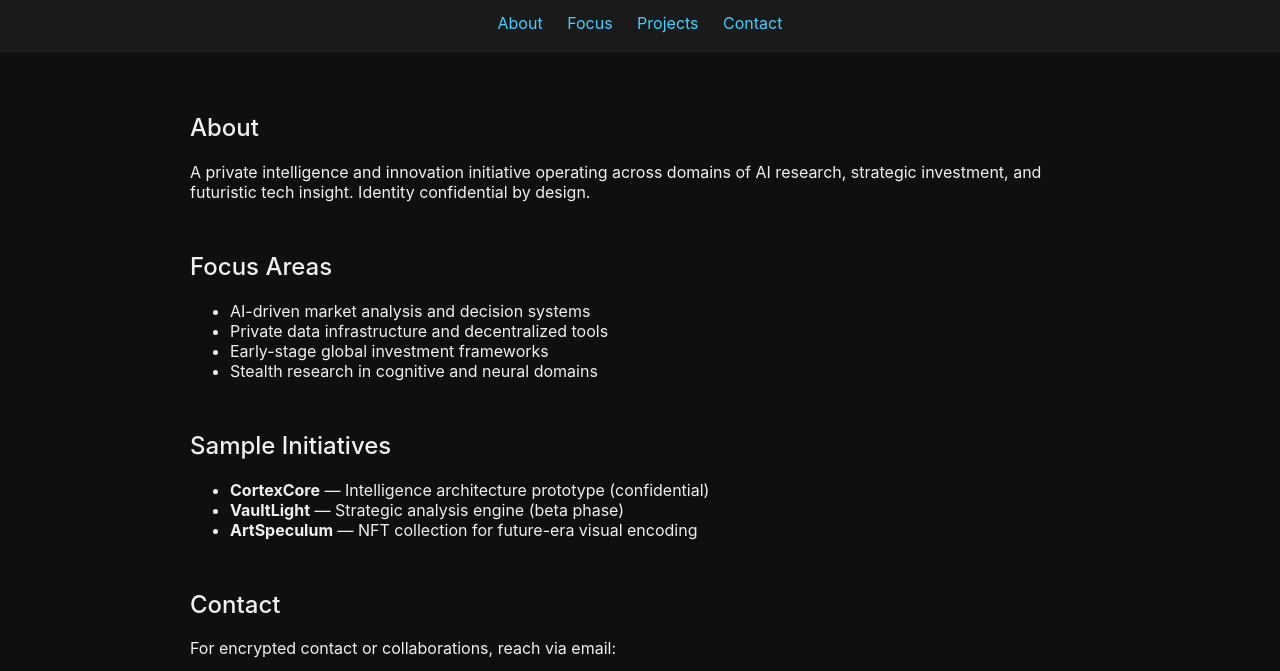
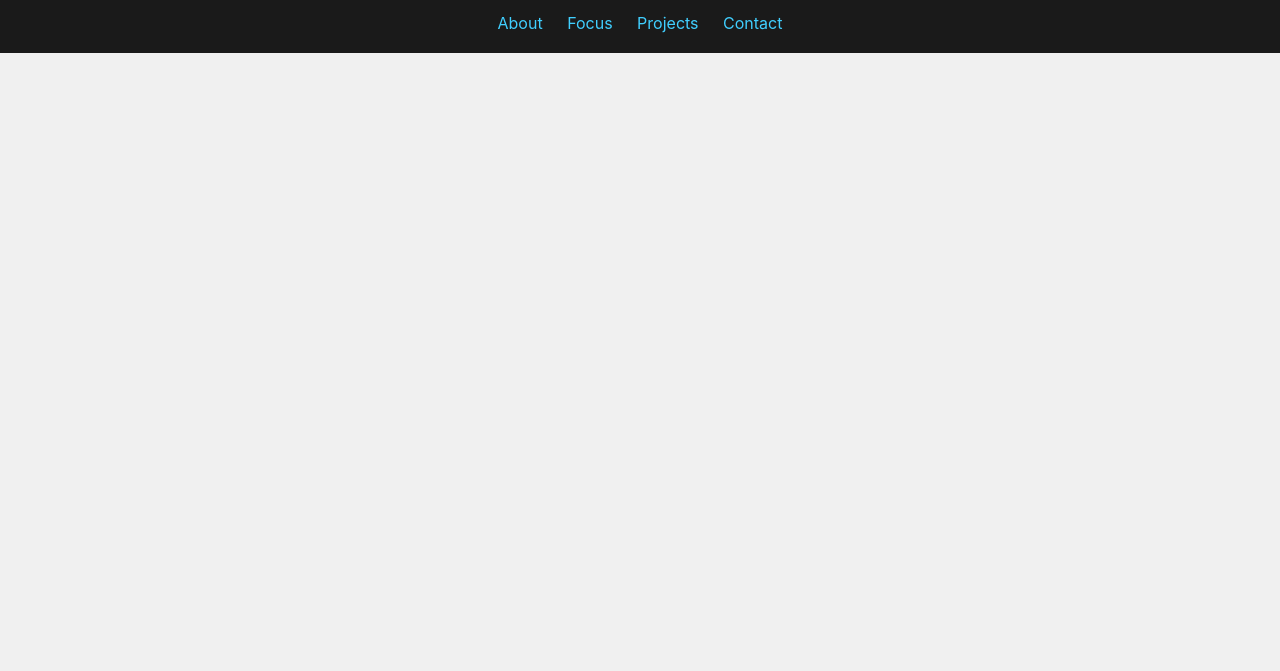
Before and after one commit to arashzangeneh/zlr-site, a plain HTML site: page index.html in a window 1280 px wide. Shown: the part 125-796 px from the top of the page. Drawn offline with Linux system fonts and the light colour scheme.

Commit message:
Update index.html

```diff
--- a/index.html
+++ b/index.html
@@ -11,37 +11,32 @@
     window.dataLayer = window.dataLayer || [];
     function gtag(){ dataLayer.push(arguments); }
     gtag('js', new Date());
-    gtag('config', 'G-QJW3ZJ5X25', { 'debug_mode': true });
+    gtag('config', 'G-QJW3ZJ5X25');
   </script>
 
   <style>
     body {
       margin: 0;
       font-family: 'Inter', sans-serif;
-      background: #0f0f0f;
+      background: #f0f0f0;
       color: #f0f0f0;
     }
-
     header, footer {
       background: #1a1a1a;
       padding: 20px;
       text-align: center;
     }
-
     main {
       padding: 40px 20px;
       max-width: 900px;
       margin: auto;
     }
-
     h1, h2 {
       font-weight: 500;
     }
-
     section {
       margin-bottom: 50px;
     }
-
     nav a {
       color: #40cfff;
       text-decoration: none;
@@ -71,31 +66,29 @@
     <section id="focus">
       <h2>Focus Areas</h2>
       <ul>
-        <li>AI-driven market analysis and decision systems</li>
-        <li>Private data infrastructure and decentralized tools</li>
-        <li>Early-stage global investment frameworks</li>
-        <li>Stealth research in cognitive and neural domains</li>
+        <li>AI in Genomics & Neuroscience</li>
+        <li>Autonomous Systems & Predictive Medicine</li>
+        <li>Global Investment Intelligence</li>
       </ul>
     </section>
 
     <section id="projects">
       <h2>Sample Initiatives</h2>
       <ul>
-        <li><strong>CortexCore</strong> — Intelligence architecture prototype (confidential)</li>
-        <li><strong>VaultLight</strong> — Strategic analysis engine (beta phase)</li>
-        <li><strong>ArtSpeculum</strong> — NFT collection for future-era visual encoding</li>
+        <li>Genesis One – Predictive Therapeutic Platform</li>
+        <li>ZLR Insight Engine – Global Capital Signals</li>
+        <li>NeuroGenAI – CRISPR-Driven Diagnostics</li>
       </ul>
     </section>
 
     <section id="contact">
       <h2>Contact</h2>
-      <p>For encrypted contact or collaborations, reach via email:</p>
-      <p><a href="mailto:contact@zlr.one" style="color:#40cfff;">contact@zlr.one</a></p>
+      <p>No explicit contact info published. Use internal channels.</p>
     </section>
   </main>
 
   <footer>
-    <p>© 2025 ZLR Group. All rights reserved.</p>
+    <p>© ZLR Group. All rights reserved.</p>
   </footer>
 </body>
 </html>
```
